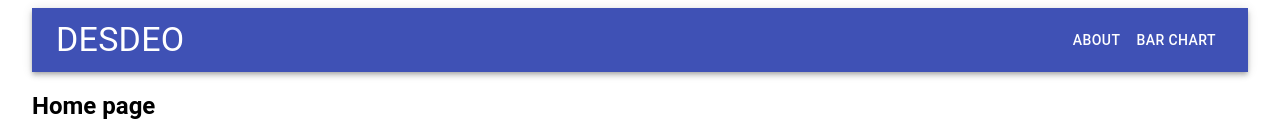
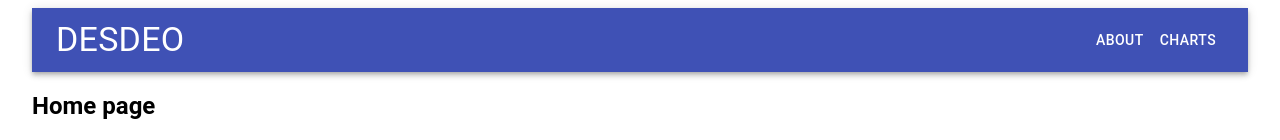
Before and after one commit to mika-alaoutinen/desdeo-frontend, a React (Create React App) app: page / in a window 1280 px wide. Shown: the top 140 px of the page. Built offline with nearby package versions, Linux system fonts and the light colour scheme.

Commit message:
Rename BarChartView to ChartsView

```diff
--- a/src/components/navigation/Navigation.tsx
+++ b/src/components/navigation/Navigation.tsx
@@ -3,9 +3,9 @@ import { Link } from 'react-router-dom'
 import { AppBar, Button, Toolbar } from '@material-ui/core'
 
 import NavigationHeader from './NavigationHeader'
-import { about, barchart } from '../../router/Routes'
+import { about, charts } from '../../router/Routes'
 
-const links = [ about, barchart ]
+const links = [ about, charts ]
 
 const Navigation: React.FC = () => {
 
--- a/src/router/Routes.tsx
+++ b/src/router/Routes.tsx
@@ -2,7 +2,7 @@ import React from 'react'
 import { Route, Switch } from 'react-router-dom'
 
 import AboutView from '../views/AboutView'
-import BarChartView from '../views/BarChartView'
+import ChartsView from '../views/ChartsView'
 import HomeView from '../views/HomeView'
 
 interface Link {
@@ -20,15 +20,15 @@ export const about: Link = {
   to: '/about'
 }
 
-export const barchart: Link = {
-  text: 'Bar chart',
-  to: '/barchart'
+export const charts: Link = {
+  text: 'Charts',
+  to: '/charts'
 }
 
 const Routes: React.FC = () => (
   <Switch>
     <Route exact path={about.to} component={AboutView} />
-    <Route exact path={barchart.to} component={BarChartView} />
+    <Route exact path={charts.to} component={ChartsView} />
     <Route exact path={home.to} component={HomeView} />
   </Switch>
   )
--- a/src/views/AboutView.tsx
+++ b/src/views/AboutView.tsx
@@ -1,7 +1,7 @@
 import React from 'react'
 
 const AboutView: React.FC = () => (
-  <div className='About'>
+  <div className='AboutView'>
     <h2>About DESDEO</h2>
 
     <p>Add information about using DESDEO here.</p>
--- a/src/views/BarChartView.tsx
+++ /dev/null
@@ -1,11 +0,0 @@
-import React from 'react'
-import BarChart from '../components/visualizations/BarChart'
-
-const BarChartView: React.FC = () => (
-  <div className='BarChart'>
-    <h2>Bar chart page</h2>
-    <BarChart />
-  </div>
-)
-
-export default BarChartView
--- /dev/null
+++ b/src/views/ChartsView.tsx
@@ -0,0 +1,14 @@
+import React from 'react'
+
+import BarChart from '../components/visualizations/BarChart'
+import ScatterSelection from '../components/visualizations/ScatterSelection'
+
+const ChartsView: React.FC = () => (
+  <div className='ChartsView'>
+    <h2>Charts page</h2>
+    <BarChart />
+    <ScatterSelection />
+  </div>
+)
+
+export default ChartsView
--- a/src/views/HomeView.tsx
+++ b/src/views/HomeView.tsx
@@ -1,7 +1,7 @@
 import React from 'react'
 
 const HomeView: React.FC = () => (
-  <div className='Home'>
+  <div className='HomeView'>
     <h2>Home page</h2>
 
     <p>
```
